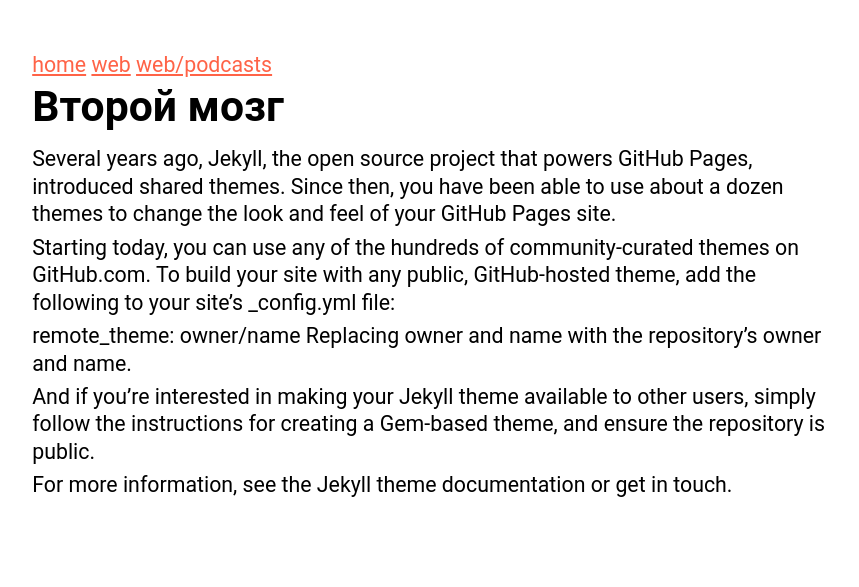
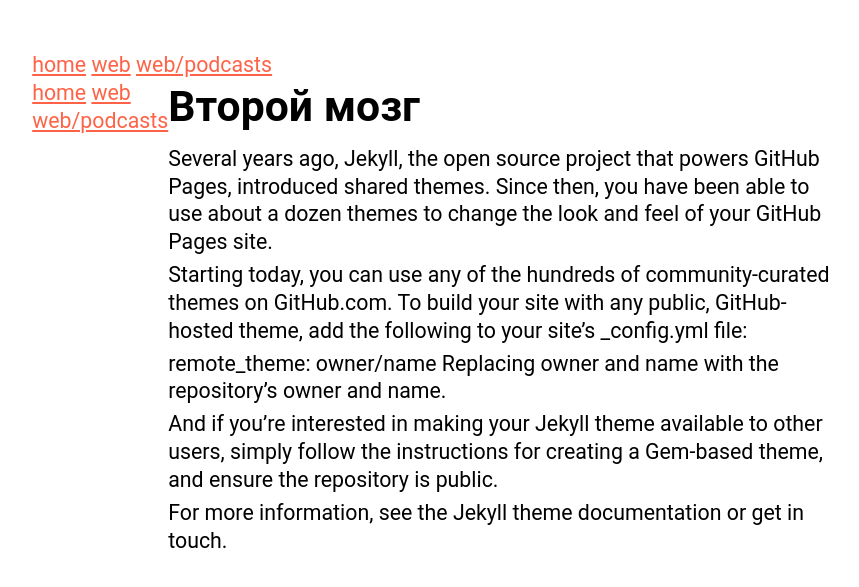
Before and after one commit to tmrsgrrn/wiki, a Jekyll site: the page built from readme.md, in a window 1280 px wide. Shown: the top 587 px of the page, without its empty margins (19-878 px from the left). Built offline with Jekyll 4.4.1, drawn with Linux system fonts in a browser that asks for light colours; our own code applies the rules of GitHub Pages for plain Markdown files.

Commit message:
Update default.html

```diff
--- a/_layouts/default.html
+++ b/_layouts/default.html
@@ -11,6 +11,13 @@
     <a href="/wiki/">home</a> <a href="/wiki/web/">web</a> <a href="/wiki/web/podcasts/">web/podcasts</a>
   </header>
   <body>
-    {{ content }}
+    <div class="body" style="display: flex;">
+    <div class="navigation" style="max-width: 200px;">
+        <a href="/wiki/">home</a> <a href="/wiki/web/">web</a> <a href="/wiki/web/Подкасты/">web/podcasts</a>
+    </div>
+    <div class="content">
+      {{ content }}
+    </div>
+  </div>
   </body>
 </html>
```
